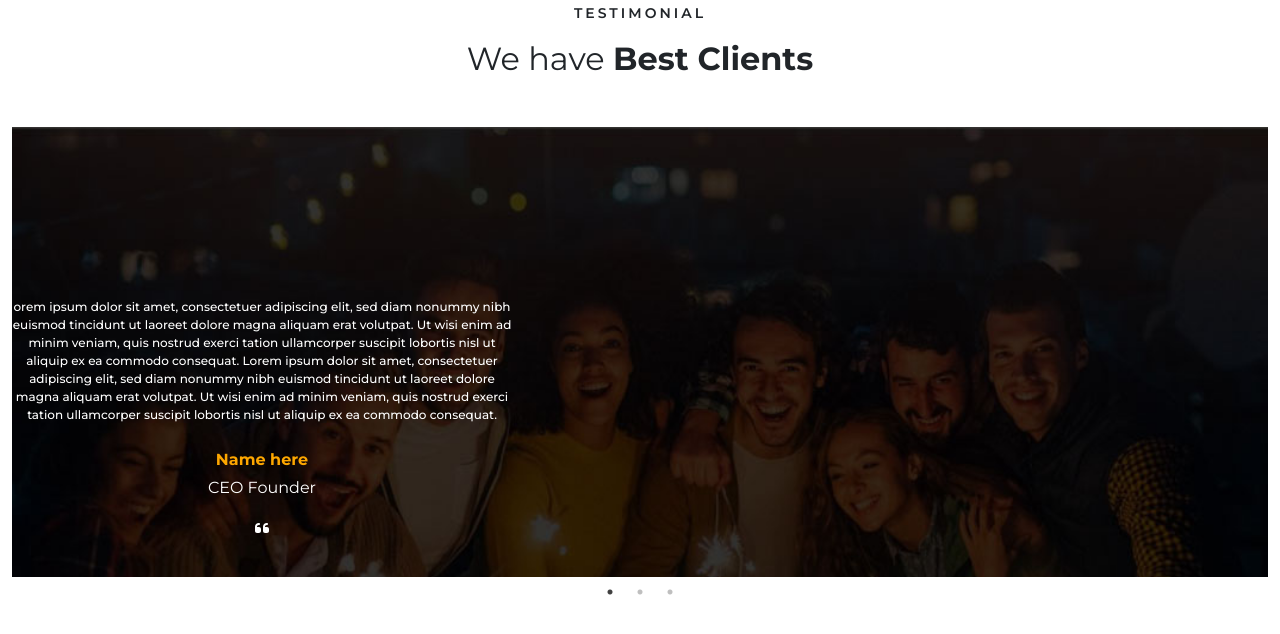
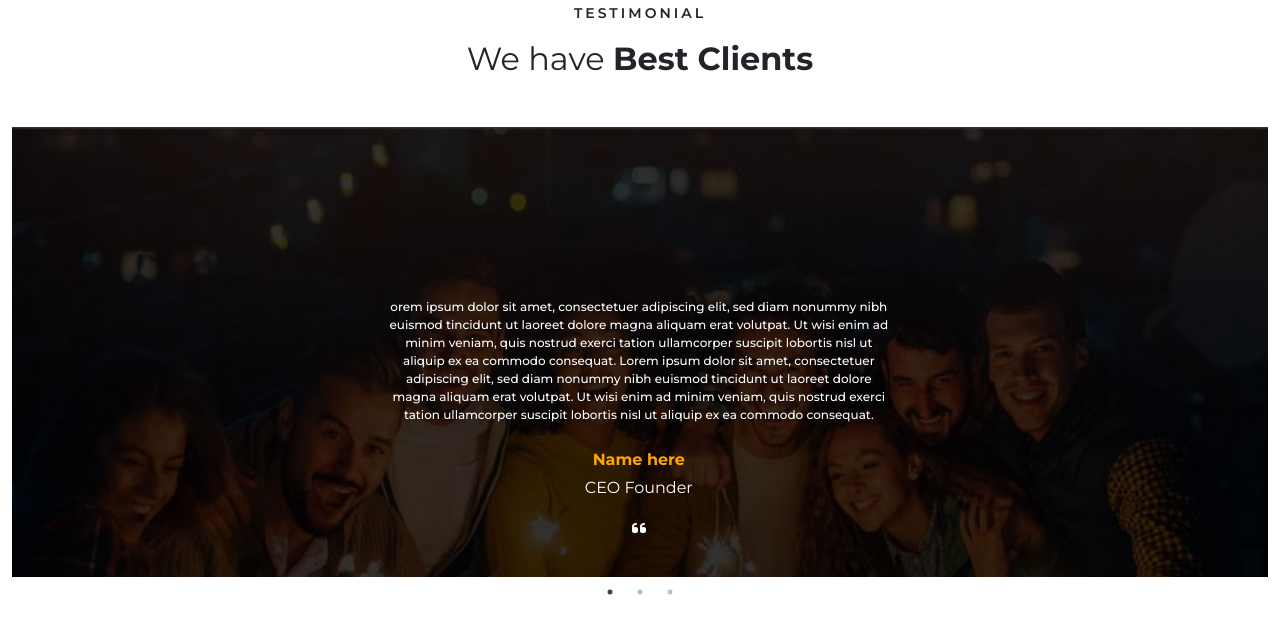
Before and after one commit to Asuddle/res, a Next.js app: page / in a window 1280 px wide. Shown: the part 4902-5536 px from the top of the page. Built offline with nearby package versions, Linux system fonts and the light colour scheme; grey boxes are pictures that could not be loaded; a web font is replaced by a local one.

Commit message:
testimonial align

```diff
--- a/styles/Home.module.scss
+++ b/styles/Home.module.scss
@@ -134,6 +134,7 @@
 		text-align: center;
 		max-width: 500px;
 		top: calc(50% - 54px);
+		left: 30% !important;
 		// top: 150px;
 		@media screen and (max-width: 900px) {
 			max-width: 400px;
```
